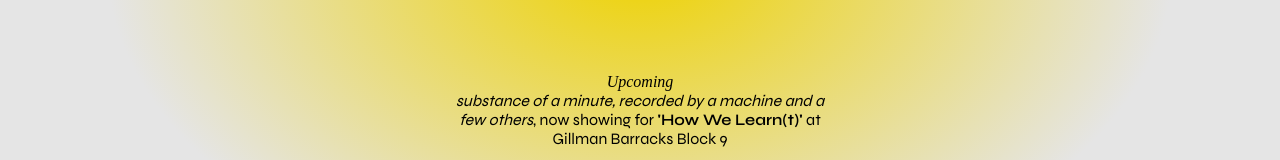
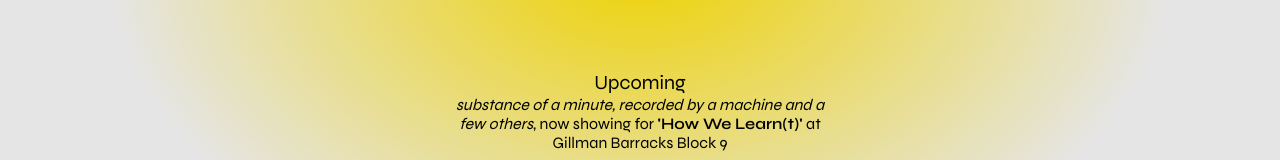
Before and after one commit to syahshiimi/a-bridged, a React (Create React App) app: page /home in a window 1280 px wide. Shown: the part 452-612 px from the top of the page. Built offline with nearby package versions, Linux system fonts and the light colour scheme.

Commit message:
added effects

```diff
--- a/src/pages/home.js
+++ b/src/pages/home.js
@@ -13,7 +13,7 @@
         <p className="c-homepage__imagetitle">live satellite view, 1000</p>
       </main>
       <section className="l-homepage__event">
-        <i>Upcoming</i>
+        <h5>Upcoming</h5>
         <p>
           <i>substance of a minute, recorded by a machine and a few others</i>,
           now showing for <strong>'How We Learn(t)'</strong> at Gillman Barracks
--- a/src/pages/landing.js
+++ b/src/pages/landing.js
@@ -88,6 +88,7 @@
     }
     .c-landing__enter {
       font-size: 1.25rem;
+      transition: all, .3s ease-in-out;
 
       :hover {
       transition: all, .2s ease-in-out;
```
